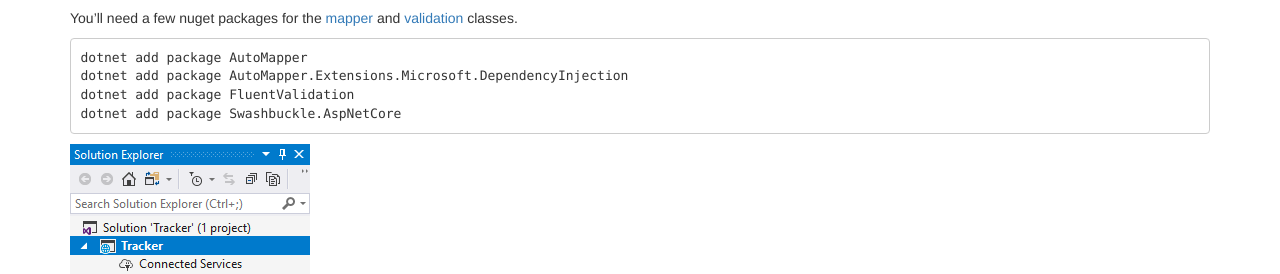
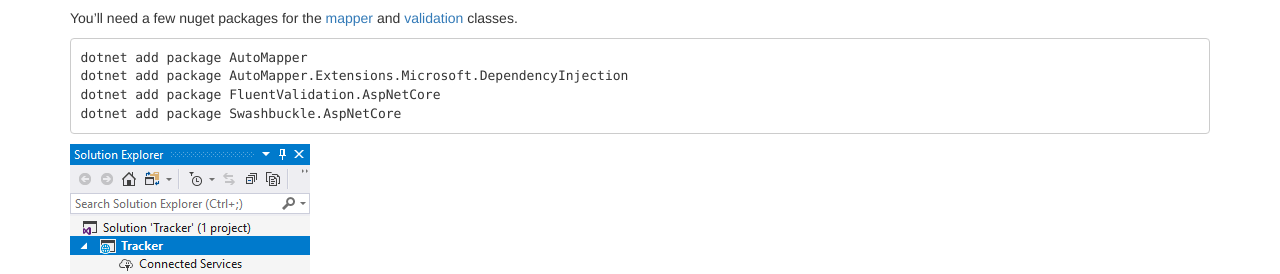
Before and after one commit to loresoft/loresoft.github.io, a Jekyll site: the page built from _posts/2018-12-10-Generate-ASP-NET-Web-API.md, in a window 1280 px wide and 900 px high, scrolled down 1234 px. Shown: the part 210-484 px from the top of the window. Built offline with Jekyll 4.4.1, drawn with Linux system fonts in a browser that asks for light colours; nearby versions of some CDN libraries; comment, search, counter and statistics services are not loaded; some of the changed lines change nothing that is shown; some of the changed text lies outside the part shown.

Commit message:
Update 2018-12-10-Generate-ASP-NET-Web-API.md

````diff
--- a/_posts/2018-12-10-Generate-ASP-NET-Web-API.md
+++ b/_posts/2018-12-10-Generate-ASP-NET-Web-API.md
@@ -45,7 +45,7 @@
 ```shell
 dotnet add package AutoMapper
 dotnet add package AutoMapper.Extensions.Microsoft.DependencyInjection
-dotnet add package FluentValidation
+dotnet add package FluentValidation.AspNetCore
 dotnet add package Swashbuckle.AspNetCore
 ```
 
@@ -270,7 +270,10 @@
             // register AutoMapper profiles
             services.AddAutoMapper();
 
-            services.AddMvc().SetCompatibilityVersion(CompatibilityVersion.Version_2_2);
+            services
+                .AddMvc()
+                .AddFluentValidation(fv => fv.RegisterValidatorsFromAssemblyContaining<Startup>()) // register validators
+                .SetCompatibilityVersion(CompatibilityVersion.Version_2_2);
 
             // Register the Swagger generator
             services.AddSwaggerGen(c =>
````
